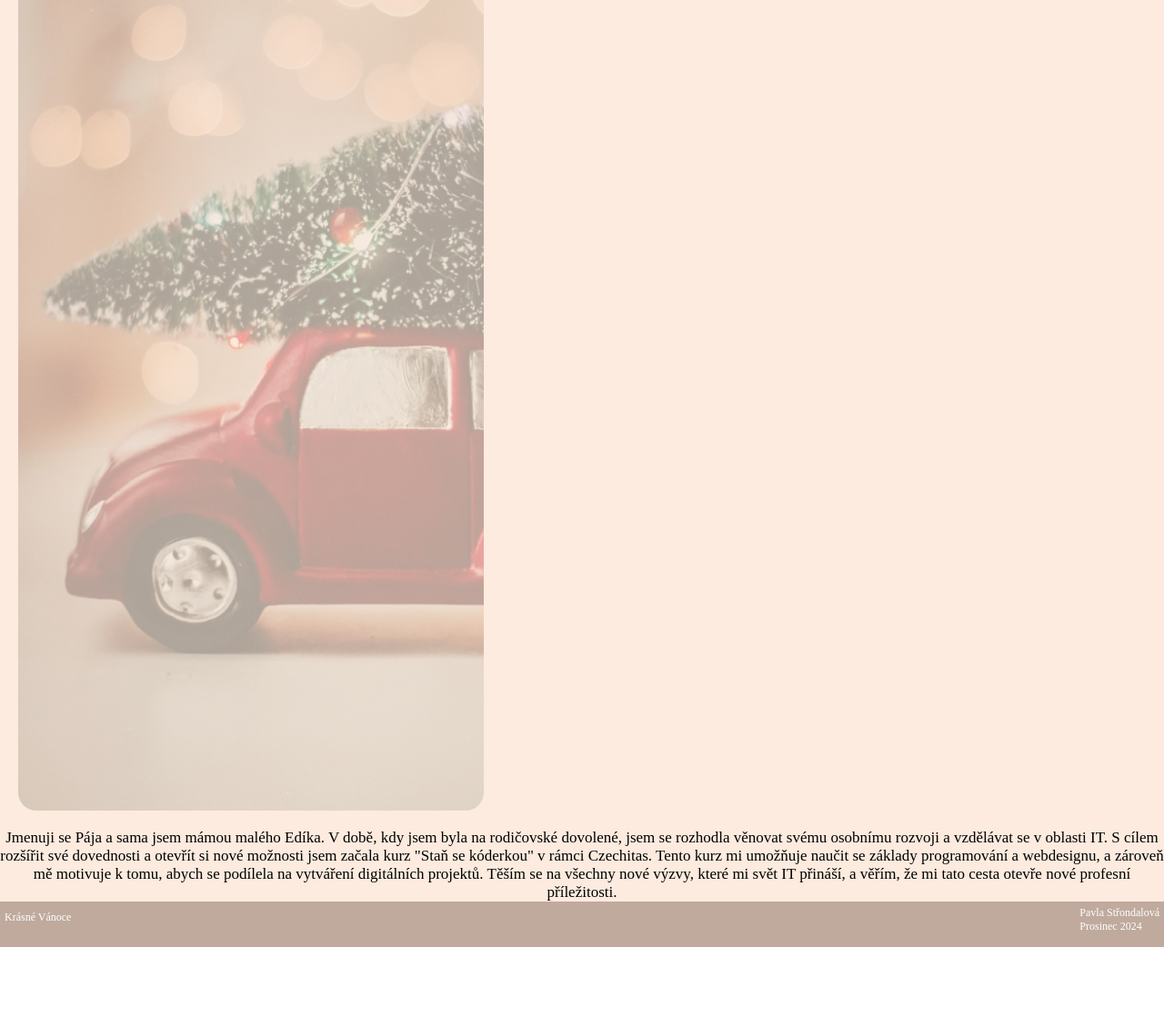
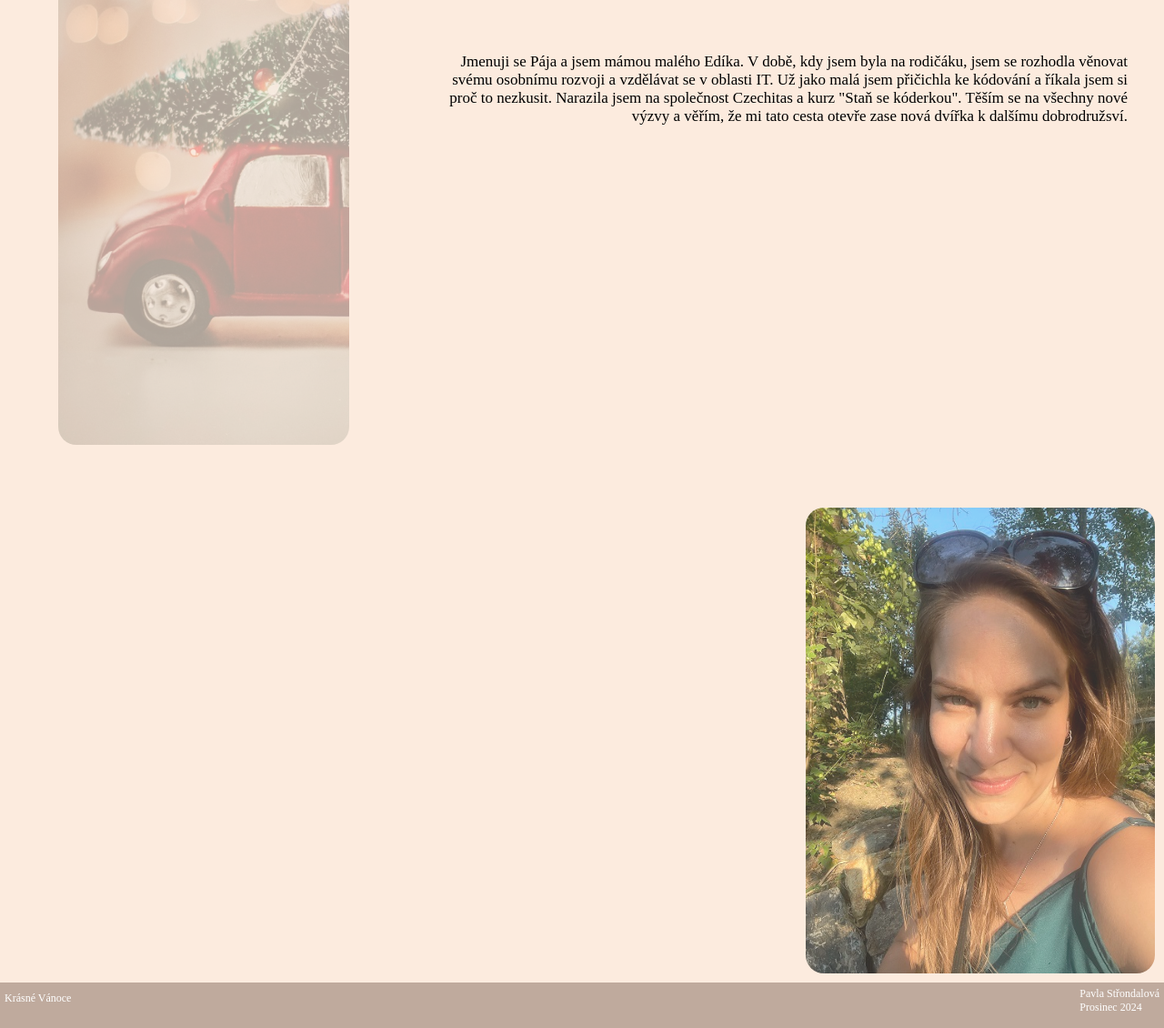
Before and after one commit to Strondal/Zaverecny_Projekt_Koderka, an Eleventy site: page kdojsem.html in a window 1280 px wide. Shown: the part 537-1667 px from the top of the page at 91% size. Before the commit the page ends 1578 px from the top, so only its background shows below. Built offline with nearby package versions, Linux system fonts and the light colour scheme; Eleventy itself is replaced by a stand-in of ours; files that its build step writes are made by us from their sources; a web font is replaced by a local one.

Commit message:
sekce kdo jsem fotka

```diff
--- a/kdojsem.html
+++ b/kdojsem.html
@@ -10,15 +10,16 @@
         <img class="img__kdojsem" src="/images/kdojsem.jpg" alt="auto">
 
         <h2 class="nadpis__kdojsem">kdo jsem?</h2>
-        <p class="text__kdojsem">Jmenuji se Pája a sama jsem mámou malého Edíka. V době, kdy jsem byla na rodičovské dovolené,
-            jsem se rozhodla věnovat svému osobnímu rozvoji a vzdělávat se v oblasti IT. S cílem
-            rozšířit své dovednosti a otevřít si nové možnosti jsem začala kurz "Staň se kóderkou"
-            v rámci Czechitas. Tento kurz mi umožňuje naučit se základy programování a webdesignu,
-            a zároveň mě motivuje k tomu, abych se podílela na vytváření digitálních projektů.
-            Těším se na všechny nové výzvy, které mi svět IT přináší, a věřím, že mi tato cesta
-            otevře nové profesní příležitosti.
+       <div class="img_text__kdojsem">
+                <img class="img__ja" src="/images/Paja.jpg" alt="Paja">
+                <p class="text__kdojsem">Jmenuji se Pája a jsem mámou malého Edíka. V době, kdy jsem byla na rodičáku,
+            jsem se rozhodla věnovat svému osobnímu rozvoji a vzdělávat se v oblasti IT. Už jako malá jsem přičichla ke
+            kódování a říkala jsem si proč to nezkusit. Narazila jsem na společnost Czechitas a kurz "Staň se kóderkou".
+            Těším se na všechny nové výzvy a věřím, že mi tato cesta otevře zase nová dvířka k dalšímu dobrodružsví. </p>
+        </div>
 
-        </p>
+
+
 
 
 
--- a/scss/style.scss
+++ b/scss/style.scss
@@ -397,7 +397,7 @@
 
 //stylování kdo jsem?//
  .kdojsem {
-display: flex;
+ display: flex;
  flex-direction: column;
  text-align: center;
  background-color: $pozadi;
@@ -412,14 +412,26 @@
 
 .nadpis__kdojsem {
     position:absolute;
-    right: 30px;
+    right: 50px;
     top:470px;
     color: #563719;
     margin: 0;
     font-size: 25px;
 }
 
+.text__kdojsem {
+    padding:10px;
+    font-family: $fontmega;
+    }
 
+.img__ja {
+    width: 30%;
+    float: right;
+    margin: 5px 10px 10px 10px;
+    opacity: 0.8;
+    border-radius: 20px;
+
+}
 
 @media screen and (min-width: 900px)
 {
@@ -429,8 +441,18 @@
        border-radius: 20px;
        opacity: 0.3;
    }
+
    .nadpis__kdojsem {
-       right: 50px;
-       font-size: 45px;
+    font-size: 45px;
    }
+   .text__kdojsem {
+    margin-top: 5px;
+    font-family: $fontmega;
+    position: absolute;
+    top: 580px;
+    right: 30px;
+    width: 60%;
+    text-align: right;
 }
+
+}
```
Also changed, not shown: css/style.css, css/style.min.css, images/Paja.jpg (added), 2 other files.
